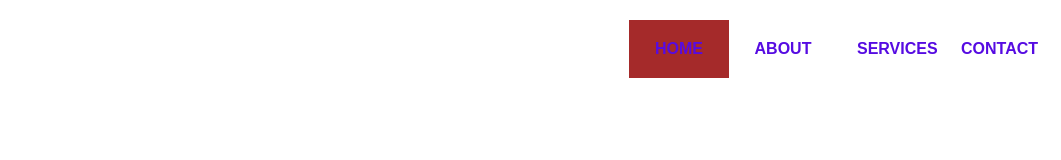
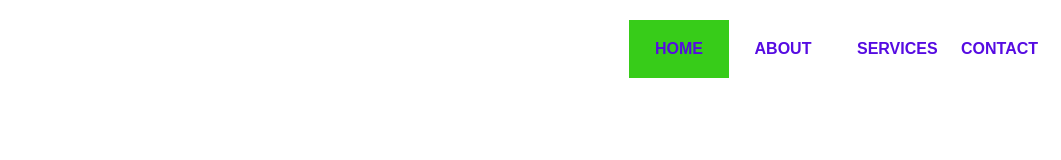
Before and after one commit to Jacksongargar/Website-Header, a plain HTML site: page index.html in a window 1280 px wide. In both pictures the pointer is over the link "HOME". Shown: the full height of the page, 219-1280 px from the left. Drawn offline with Linux system fonts and the light colour scheme.

Commit message:
Initial commit

```diff
--- a/style.css
+++ b/style.css
@@ -39,6 +39,6 @@
     padding: 20px;
   }
 .navbar a:hover{
-    background-color: brown;
+    background-color: rgb(55, 204, 25);
 
 }
```
